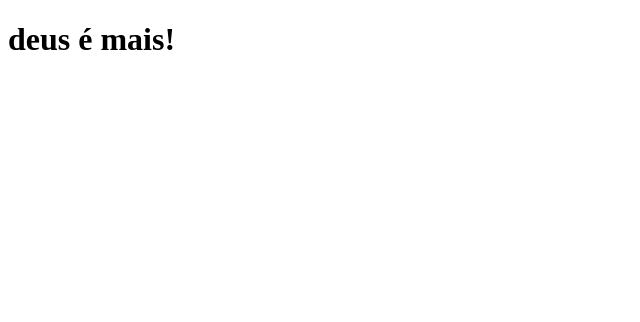
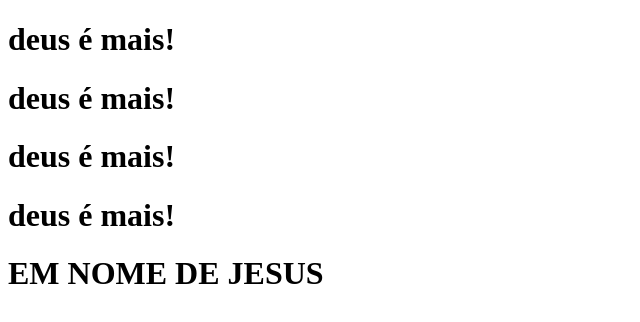
Before and after one commit to Rafa-ListeM/donafaxina.github.io, a plain HTML site: page index.html in a window 1280 px wide. Shown: the whole page, without its empty margins (0-640 px from the left). Drawn offline with Linux system fonts and the light colour scheme.

Commit message:
Update index.html

```diff
--- a/index.html
+++ b/index.html
@@ -7,5 +7,9 @@
 </head>
 <body>
     <h1>deus é mais!</h1>
+        <h1>deus é mais!</h1>
+        <h1>deus é mais!</h1>
+        <h1>deus é mais!</h1>
+        <h1>EM NOME DE JESUS</h1>
 </body>
 </html>
```
